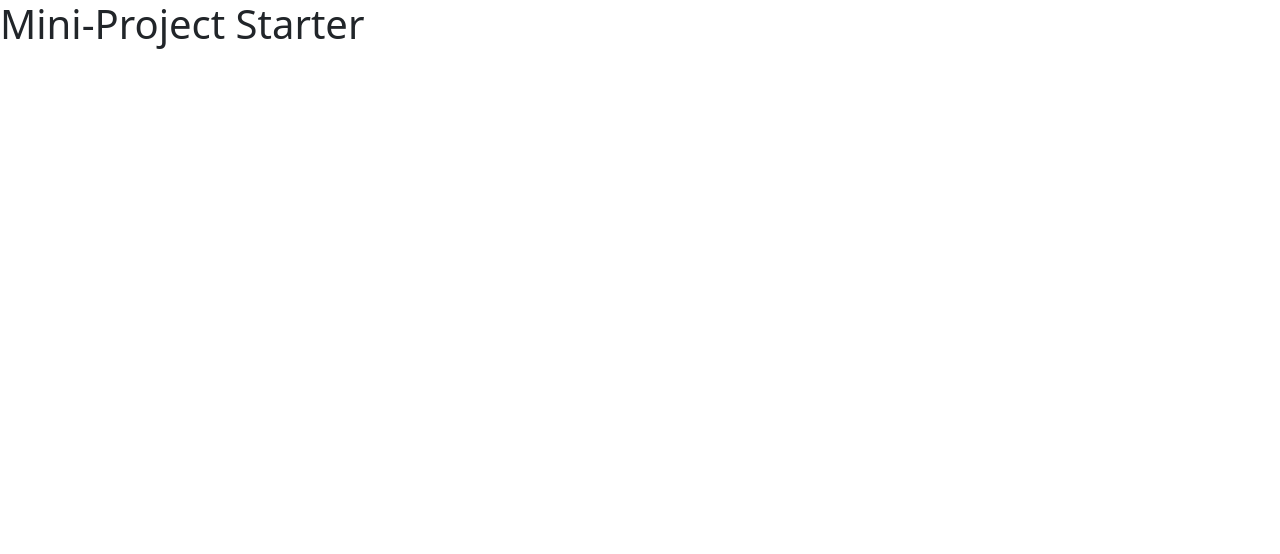
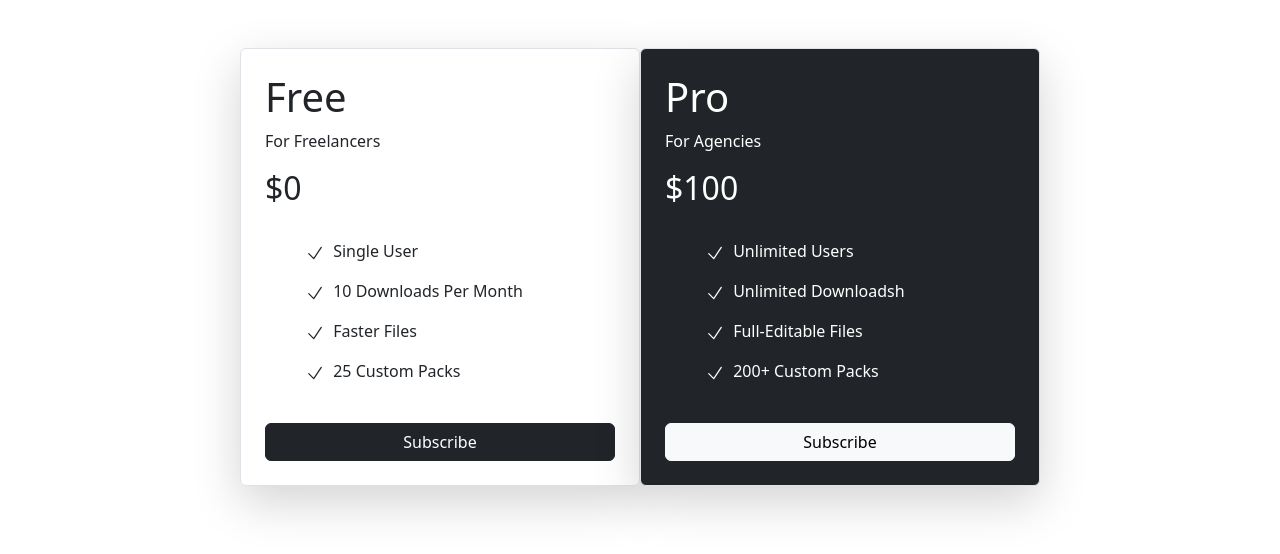
Before and after one commit to StevenAgang06/SSCGI_Bootstrap-5-From-Scratch-Build-5-Modern-Websites, a plain HTML site: page mini-project-starter/pricing cards/index.html in a window 1280 px wide. Drawn offline with Linux system fonts and the light colour scheme.

Commit message:
added cards

```diff
--- a/mini-project-starter/pricing cards/css/style.css
+++ b/mini-project-starter/pricing cards/css/style.css
@@ -0,0 +1,15 @@
+* {
+  margin: 0;
+  padding: 0;
+  box-sizing: border-box;
+}
+
+.check {
+  width: 20px;
+}
+
+@media (min-width: 800px) {
+  .container {
+    width: 800px;
+  }
+}
--- a/mini-project-starter/pricing cards/index.html
+++ b/mini-project-starter/pricing cards/index.html
@@ -6,11 +6,181 @@
     <meta name="viewport" content="width=device-width, initial-scale=1.0" />
     <link rel="stylesheet" href="css/bootstrap.min.css" />
     <link rel="stylesheet" href="css/style.css" />
-    <title>Mini-Project Starter</title>
+    <title>Pricing Cards</title>
   </head>
   <body>
-    <h1>Mini-Project Starter</h1>
-
+    <div class="container">
+      <div class="row mt-5">
+        <div
+          class="col-md-6 border shadow-lg px-4 py-4 rounded-top rounded-bottom"
+        >
+          <h1>Free</h1>
+          <p>For Freelancers</p>
+          <h2>$0</h2>
+          <div class="row row-cols-1 mx-auto px-4 py-4">
+            <p>
+              <span class="mx-1"
+                ><svg
+                  xmlns="http://www.w3.org/2000/svg"
+                  fill="none"
+                  viewBox="0 0 24 24"
+                  stroke-width="1.5"
+                  stroke="currentColor"
+                  class="check"
+                >
+                  <path
+                    stroke-linecap="round"
+                    stroke-linejoin="round"
+                    d="m4.5 12.75 6 6 9-13.5"
+                  />
+                </svg> </span
+              >Single User
+            </p>
+            <p>
+              <span class="mx-1"
+                ><svg
+                  xmlns="http://www.w3.org/2000/svg"
+                  fill="none"
+                  viewBox="0 0 24 24"
+                  stroke-width="1.5"
+                  stroke="currentColor"
+                  class="check"
+                >
+                  <path
+                    stroke-linecap="round"
+                    stroke-linejoin="round"
+                    d="m4.5 12.75 6 6 9-13.5"
+                  />
+                </svg> </span
+              >10 Downloads Per Month
+            </p>
+            <p>
+              <span class="mx-1"
+                ><svg
+                  xmlns="http://www.w3.org/2000/svg"
+                  fill="none"
+                  viewBox="0 0 24 24"
+                  stroke-width="1.5"
+                  stroke="currentColor"
+                  class="check"
+                >
+                  <path
+                    stroke-linecap="round"
+                    stroke-linejoin="round"
+                    d="m4.5 12.75 6 6 9-13.5"
+                  />
+                </svg> </span
+              >Faster Files
+            </p>
+            <p>
+              <span class="mx-1"
+                ><svg
+                  xmlns="http://www.w3.org/2000/svg"
+                  fill="none"
+                  viewBox="0 0 24 24"
+                  stroke-width="1.5"
+                  stroke="currentColor"
+                  class="check"
+                >
+                  <path
+                    stroke-linecap="round"
+                    stroke-linejoin="round"
+                    d="m4.5 12.75 6 6 9-13.5"
+                  />
+                </svg> </span
+              >25 Custom Packs
+            </p>
+          </div>
+          <button class="btn btn-dark w-100 rounded-top rounded-bottom">
+            Subscribe
+          </button>
+        </div>
+        <div
+          class="col-md-6 border shadow-lg px-4 py-4 text-bg-dark rounded-bottom rounded-top"
+        >
+          <h1>Pro</h1>
+          <p>For Agencies</p>
+          <h2>$100</h2>
+          <div class="row row-cols-1 mx-auto px-4 py-4">
+            <p>
+              <span class="mx-1"
+                ><svg
+                  xmlns="http://www.w3.org/2000/svg"
+                  fill="none"
+                  viewBox="0 0 24 24"
+                  stroke-width="1.5"
+                  stroke="currentColor"
+                  class="check"
+                >
+                  <path
+                    stroke-linecap="round"
+                    stroke-linejoin="round"
+                    d="m4.5 12.75 6 6 9-13.5"
+                  />
+                </svg> </span
+              >Unlimited Users
+            </p>
+            <p>
+              <span class="mx-1"
+                ><svg
+                  xmlns="http://www.w3.org/2000/svg"
+                  fill="none"
+                  viewBox="0 0 24 24"
+                  stroke-width="1.5"
+                  stroke="currentColor"
+                  class="check"
+                >
+                  <path
+                    stroke-linecap="round"
+                    stroke-linejoin="round"
+                    d="m4.5 12.75 6 6 9-13.5"
+                  />
+                </svg> </span
+              >Unlimited Downloadsh
+            </p>
+            <p>
+              <span class="mx-1"
+                ><svg
+                  xmlns="http://www.w3.org/2000/svg"
+                  fill="none"
+                  viewBox="0 0 24 24"
+                  stroke-width="1.5"
+                  stroke="currentColor"
+                  class="check"
+                >
+                  <path
+                    stroke-linecap="round"
+                    stroke-linejoin="round"
+                    d="m4.5 12.75 6 6 9-13.5"
+                  />
+                </svg> </span
+              >Full-Editable Files
+            </p>
+            <p>
+              <span class="mx-1"
+                ><svg
+                  xmlns="http://www.w3.org/2000/svg"
+                  fill="none"
+                  viewBox="0 0 24 24"
+                  stroke-width="1.5"
+                  stroke="currentColor"
+                  class="check"
+                >
+                  <path
+                    stroke-linecap="round"
+                    stroke-linejoin="round"
+                    d="m4.5 12.75 6 6 9-13.5"
+                  />
+                </svg> </span
+              >200+ Custom Packs
+            </p>
+          </div>
+          <button class="btn btn-light w-100 rounded-top rounded-bottom">
+            Subscribe
+          </button>
+        </div>
+      </div>
+    </div>
     <script src="js/bootstrap.bundle.min.js"></script>
   </body>
 </html>
```
